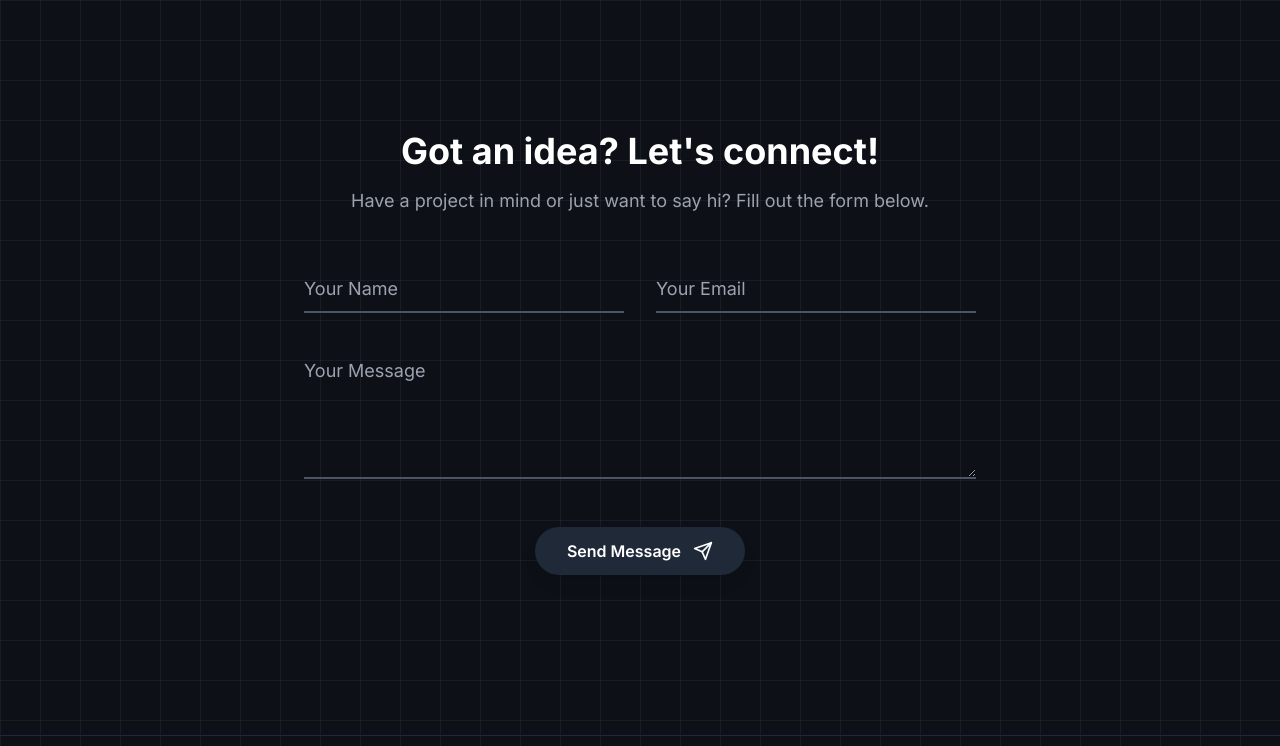
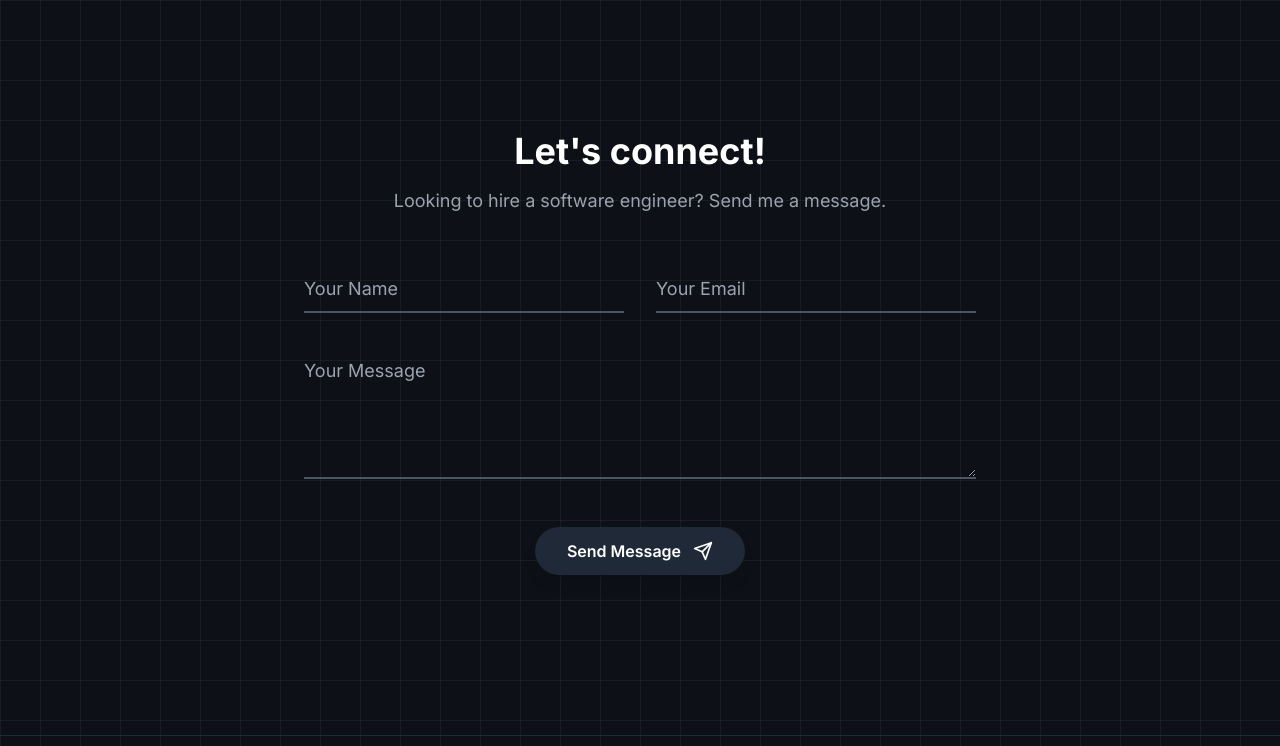
Before and after one commit to jaysh97/portfolio, a plain HTML site: page index.html in a window 1280 px wide. Shown: the part 3360-4106 px from the top of the page. Drawn offline with nearby package versions, Linux system fonts and the light colour scheme.

Commit message:
Update index.html

```diff
--- a/index.html
+++ b/index.html
@@ -374,9 +374,9 @@
         <!-- Contact Section -->
         <section id="contact" class="py-24 scroll-mt-20">
             <div class="max-w-2xl mx-auto text-center reveal">
-                <h2 class="text-4xl font-bold text-white mb-4">Got an idea? Let's connect!</h2>
+                <h2 class="text-4xl font-bold text-white mb-4">Let's connect!</h2>
                 <p class="text-lg text-gray-400 mb-12">
-                    Have a project in mind or just want to say hi? Fill out the form below.
+                    Looking to hire a software engineer? Send me a message.
                 </p>
 
                 <div id="form-wrapper" class="transition-opacity duration-500 text-left">
```
